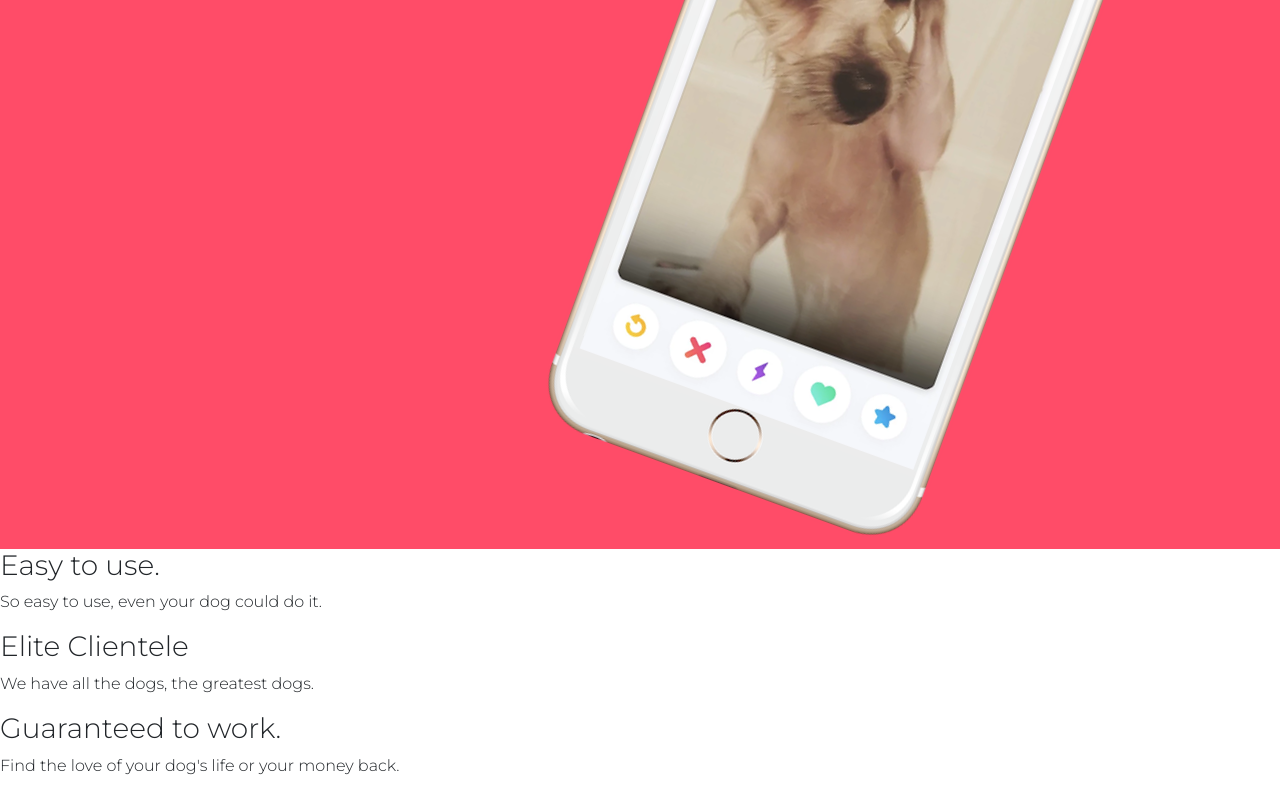
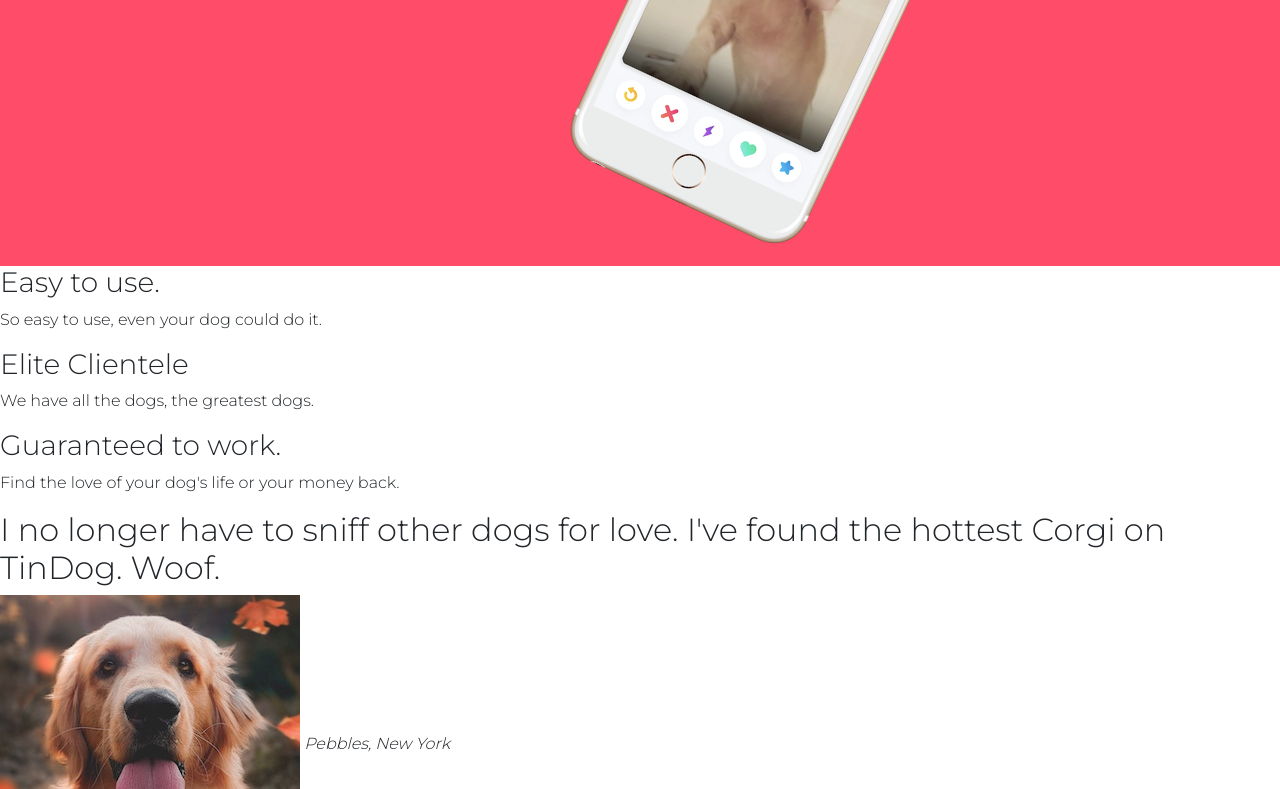
Before and after one commit to Akansha0211/tindog-website, a plain HTML site: page index.html in a window 1280 px wide. Shown: the part 477-1266 px from the top of the page. Drawn offline with nearby package versions, Linux system fonts and the light colour scheme.

Commit message:
Reduce the width of the image of rotate it.

```diff
--- a/css/styles.css
+++ b/css/styles.css
@@ -15,10 +15,12 @@ h1{
     color: floralwhite;
     font-weight: bolder;
 }
-.mainimg{
+
+/* .mainimg{
     -ms-transform:rotate(20deg);
     transform: rotate(20deg);
-}
+} */
+
 /* Navigation bar */
 .navbar{
     padding:0 0 4.5rem;
@@ -40,3 +42,9 @@ h1{
 .download-button{
     margin: 5% 3% 5% 0;
 }
+
+/* Title Image */
+.mainimg{
+    width: 60%;
+    transform: rotate(25deg);
+}
```
